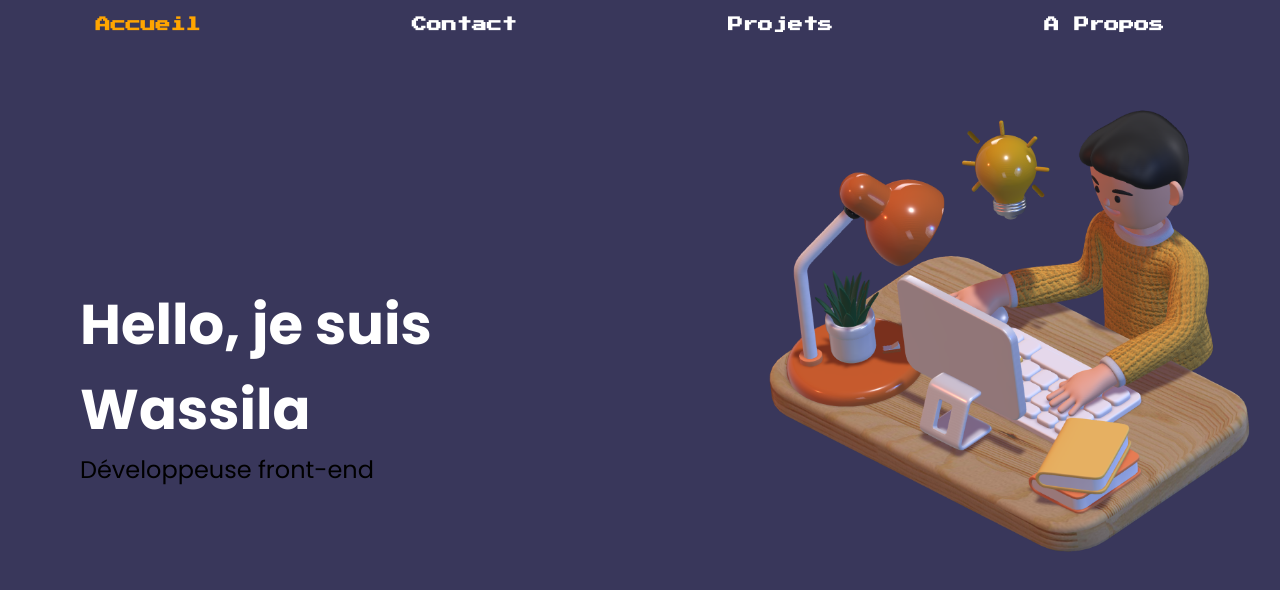
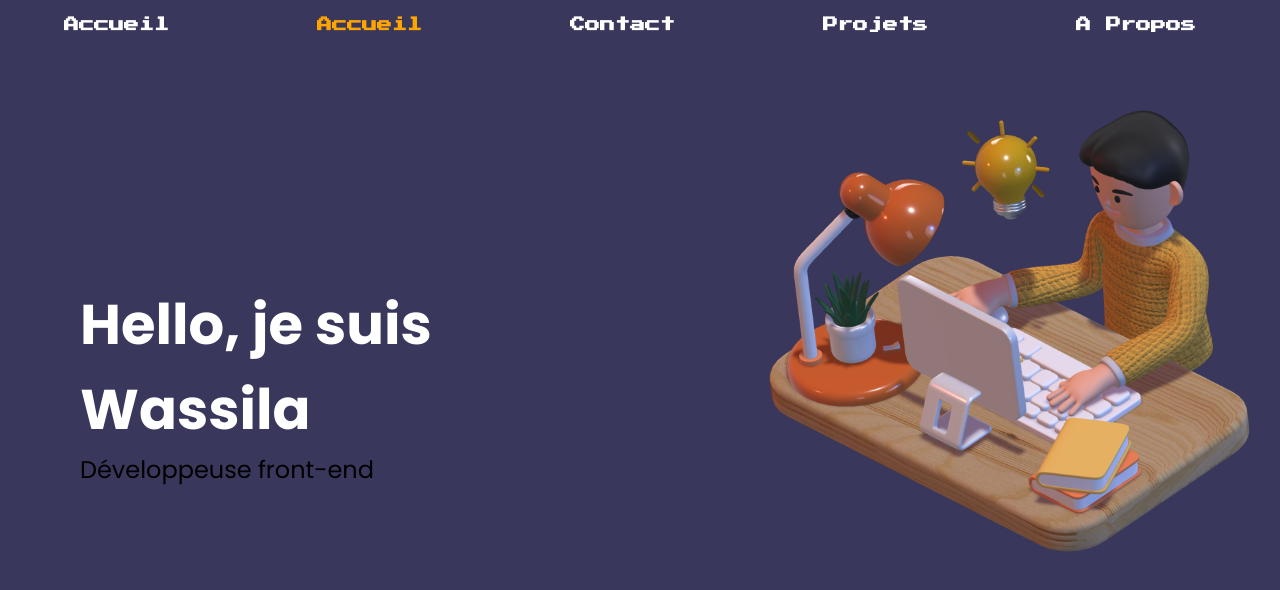
Before and after one commit to LaWass1864/portFolio, a React (Create React App) app: page /Accueil in a window 1280 px wide. Shown: the top 590 px of the page. Built offline with nearby package versions, Linux system fonts and the light colour scheme.

Commit message:
ajout du link vers Home dans Navigation.js

```diff
--- a/src/components/Navigation.js
+++ b/src/components/Navigation.js
@@ -7,6 +7,15 @@ const Navigation = () => {
     return (
         <div className="navigation">
             <ul>
+            <NavLink to="/" activeClassName="active">
+                    <motion.li
+                        whileHover={{ scale: 1.1 }} // Animation au survol
+                        whileTap={{ scale: 0.9 }} // Animation au clic
+                        className={location.pathname === '/Home' ? 'active' : ''}
+                    >
+                        Accueil
+                    </motion.li>
+                </NavLink>
             <NavLink to="/Accueil" activeClassName="active">
                     <motion.li
                         whileHover={{ scale: 1.1 }} // Animation au survol
```
